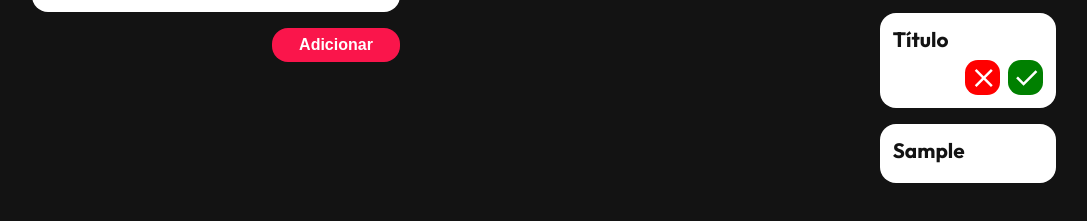
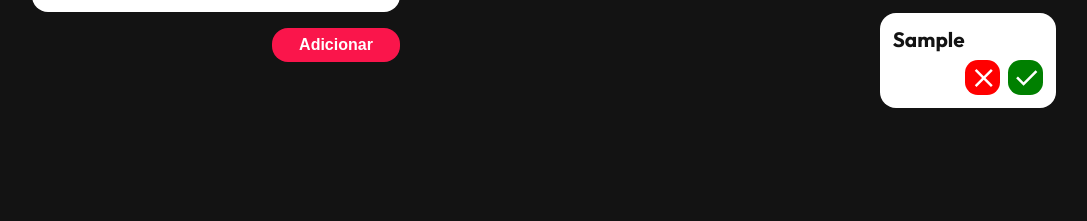
Before and after one commit to ohenriqueroos/To-Do-List, a plain HTML site: page to-do-list/index.html in a window 1280 px wide. Both pictures are taken after typing "Sample" into the empty fields and a click on the button "Adicionar". Shown: the part 311-532 px from the top of the page, without its empty margins (96-1183 px from the left). Drawn offline with Linux system fonts and the light colour scheme.

Commit message:
feat: Botões de Delete e Concluído

```diff
--- a/to-do-list/assets/js/addTask.js
+++ b/to-do-list/assets/js/addTask.js
@@ -15,10 +15,24 @@ buttonAdd.addEventListener('click', function (e) {
   newTitle.setAttribute('id', 'card-title');
 
   //Adiciona os botões
+  const taskAction = document.createElement('div');
+  taskAction.classList.add('task-actions');
+  const deleteButton = document.createElement('button');
+  deleteButton.classList.add("btn-delete");
+  deleteButton.innerHTML = '<svg xmlns="http://www.w3.org/2000/svg" viewbox="2 0 40 40"><path fill="white" d="m12.45 38.35-2.8-2.8L21.2 24 9.65 12.45l2.8-2.8L24 21.2 35.55 9.65l2.8 2.8L26.8 24l11.55 11.55-2.8 2.8L24 26.8Z"/></svg>';
+  const doneButton = document.createElement('button');
+  doneButton.classList.add("btn-concluded");
+  doneButton.innerHTML = '<svg xmlns="http://www.w3.org/2000/svg" viewbox="2 0 40 40"><path fill="white" d="M18.9 36.4 7 24.5l2.9-2.85 9 9L38.05 11.5l2.9 2.85Z"/></svg>';
 
 
-  //Insere o novo título denreo do novo card.
+  //Insere o novo título dentro do novo card
   newCard.appendChild(newTitle);
+  //Insere o botão de delete dentro da div
+  taskAction.appendChild(deleteButton);
+  //Insere o botão de delete dentro da div
+  taskAction.appendChild(doneButton);
+  //Insere a div dos botões dentro do card
+  newCard.appendChild(taskAction);
   //Insere o novo Card na tela
   task.appendChild(newCard);
   //Reseta o input
--- a/to-do-list/index.html
+++ b/to-do-list/index.html
@@ -31,7 +31,7 @@
       <div class="title">
         <h1>Suas tarefas do dia</h1>
       </div>
-      <div id="card" class="card">
+      <!-- <div id="card" class="card">
         <h4 id="card-title">Título</h4>
         <div id="task-actions" class="task-actions">
           <button class="btn-delete">
@@ -41,7 +41,7 @@
             <svg xmlns="http://www.w3.org/2000/svg" viewbox="2 0 40 40"><path fill="white" d="M18.9 36.4 7 24.5l2.9-2.85 9 9L38.05 11.5l2.9 2.85Z"/></svg>
           </button>
         </div>
-      </div>
+      </div> -->
     </div>
   </main>
 
```
